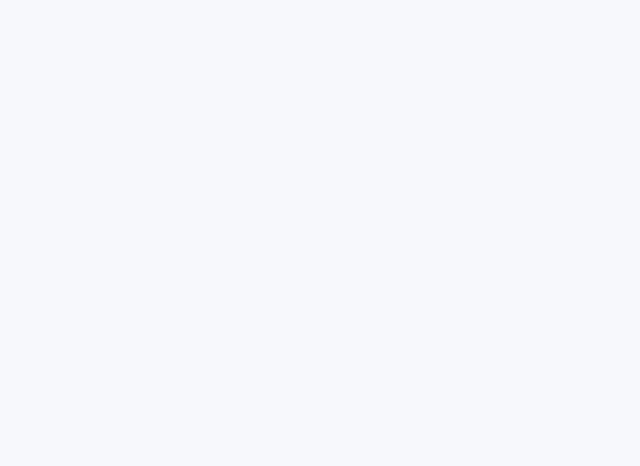
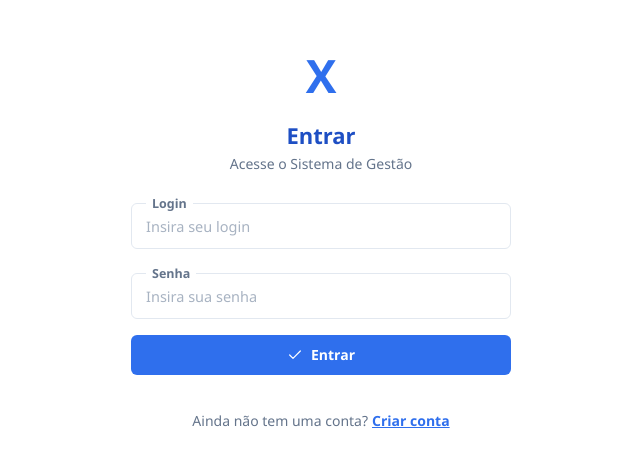
Before and after one commit to Alewahl12/desafio_gestao_funcionarios, a React app in the folder frontend/: page /login in a window 1280 px wide. Before the commit this address had no page. Shown: the part 152-618 px from the top of the page, without its empty margins (319-959 px from the left). Built offline with nearby package versions, Linux system fonts and the light colour scheme; the HTML template or start-up script is replaced by a standard one.

Commit message:
feat: tela de login e pagina de funcionario nao exibe vinculos sem clicar

```diff
--- a/frontend/src/App.jsx
+++ b/frontend/src/App.jsx
@@ -1,18 +1,29 @@
 import { BrowserRouter as Router, Routes, Route } from 'react-router-dom';
 import Layout from './components/Layout';
+import RequireAuth from './components/RequireAuth';
+import LoginPage from './pages/LoginPage';
 import DepartamentoList from './pages/DepartamentoList';
 import DepartamentoForm from './pages/DepartamentoForm';
 import CargoList from './pages/CargoList';
 import CargoForm from './pages/CargoForm';
 import FuncionarioList from './pages/FuncionarioList';
-// Nova importação:
 import FuncionarioForm from './pages/FuncionarioForm';
 
 function App() {
   return (
     <Router>
       <Routes>
-        <Route path="/" element={<Layout />}>
+        {/* Tela de login/cadastro — primeira tela, fora do layout do sistema */}
+        <Route path="/login" element={<LoginPage />} />
+
+        <Route
+          path="/"
+          element={
+            <RequireAuth>
+              <Layout />
+            </RequireAuth>
+          }
+        >
 
           {/* Rotas de Funcionário */}
           <Route path="/" element={<FuncionarioList />} />
--- a/frontend/src/components/Layout.module.css
+++ b/frontend/src/components/Layout.module.css
@@ -67,3 +67,31 @@
   background: var(--color-bg);
   overflow: hidden;
 }
+
+.spacer {
+  flex: 1;
+}
+
+.logoutItem {
+  display: flex;
+  flex-direction: column;
+  align-items: center;
+  gap: 6px;
+  width: calc(100% - 20px);
+  margin: 0 10px 20px;
+  padding: 12px 4px;
+  border: none;
+  border-radius: var(--radius-md);
+  background: transparent;
+  color: #dc2626;
+  font-size: 12.5px;
+  font-weight: 600;
+  font-family: inherit;
+  cursor: pointer;
+  transition: background-color 0.15s ease;
+}
+
+.logoutItem:hover {
+  background: rgba(220, 38, 38, 0.18);
+  color: #fecaca;
+}
--- /dev/null
+++ b/frontend/src/components/RequireAuth.jsx
@@ -0,0 +1,11 @@
+import { Navigate } from 'react-router-dom';
+import { isAuthenticated } from '../services/auth';
+
+function RequireAuth({ children }) {
+  if (!isAuthenticated()) {
+    return <Navigate to="/login" replace />;
+  }
+  return children;
+}
+
+export default RequireAuth;
--- a/frontend/src/components/icons.jsx
+++ b/frontend/src/components/icons.jsx
@@ -108,3 +108,13 @@ export function IconChevronDown({ size = 14, ...props }) {
     </svg>
   );
 }
+
+export function IconLogout({ size = 20, ...props }) {
+  return (
+    <svg width={size} height={size} viewBox="0 0 24 24" {...base} {...props}>
+      <path d="M9 21H5a2 2 0 0 1-2-2V5a2 2 0 0 1 2-2h4" />
+      <path d="M16 17l5-5-5-5" />
+      <path d="M21 12H9" />
+    </svg>
+  );
+}
--- a/frontend/src/pages/CargoList.jsx
+++ b/frontend/src/pages/CargoList.jsx
@@ -94,7 +94,7 @@ function CargoList() {
             />
           </fieldset>
 
-          <fieldset className={`${styles.fieldBox} ${styles.fieldBoxNarrow}`}>
+          <fieldset className={`${styles.fieldBox} ${styles.fieldBoxCodeSearch}`}>
             <legend className={styles.fieldLegend}>Código</legend>
             <input
               className={styles.fieldInput}
--- a/frontend/src/pages/Departamento.module.css
+++ b/frontend/src/pages/Departamento.module.css
@@ -217,6 +217,10 @@
 
 .fieldBoxNarrow {
   flex: 0 0 240px;
+}
+
+.fieldBoxCodeSearch {
+  flex: 0 0 320px;
 }
 
 .fieldLegend {
--- a/frontend/src/pages/DepartamentoList.jsx
+++ b/frontend/src/pages/DepartamentoList.jsx
@@ -91,7 +91,7 @@ function DepartamentoList() {
             />
           </fieldset>
 
-          <fieldset className={`${styles.fieldBox} ${styles.fieldBoxNarrow}`}>
+          <fieldset className={`${styles.fieldBox} ${styles.fieldBoxCodeSearch}`}>
             <legend className={styles.fieldLegend}>Código</legend>
             <input
               className={styles.fieldInput}
--- /dev/null
+++ b/frontend/src/pages/Login.module.css
@@ -0,0 +1,80 @@
+.page {
+  min-height: 100vh;
+  width: 100%;
+  display: flex;
+  align-items: center;
+  justify-content: center;
+  background: #ffffff;
+  padding: 24px;
+}
+
+.card {
+  width: 380px;
+  max-width: 100%;
+  display: flex;
+  flex-direction: column;
+  gap: 22px;
+}
+
+.logo {
+  font-size: 46px;
+  font-weight: 800;
+  color: var(--color-primary);
+  text-align: center;
+  line-height: 1;
+}
+
+.headerText {
+  text-align: center;
+}
+
+.title {
+  margin: 0 0 4px;
+  font-size: 22px;
+  font-weight: 800;
+  color: var(--color-heading);
+}
+
+.subtitle {
+  margin: 0;
+  font-size: 14px;
+  color: var(--color-text-muted);
+}
+
+.form {
+  display: flex;
+  flex-direction: column;
+  gap: 16px;
+}
+
+.errorText {
+  margin: 0;
+  font-size: 13px;
+  color: #dc2626;
+  text-align: center;
+}
+
+.submitBtn {
+  width: 100%;
+  justify-content: center;
+  padding-top: 12px;
+  padding-bottom: 12px;
+}
+
+.toggleRow {
+  text-align: center;
+  font-size: 14px;
+  color: var(--color-text-muted);
+}
+
+.toggleLink {
+  background: none;
+  border: none;
+  padding: 0;
+  margin-left: 4px;
+  color: var(--color-primary);
+  font-weight: 600;
+  font-size: 14px;
+  cursor: pointer;
+  text-decoration: underline;
+}
--- /dev/null
+++ b/frontend/src/pages/LoginPage.jsx
@@ -0,0 +1,139 @@
+import { useState } from 'react';
+import { useNavigate } from 'react-router-dom';
+import shared from './Departamento.module.css';
+import styles from './Login.module.css';
+import { login as autenticar, registrar } from '../services/auth';
+import { IconCheck } from '../components/icons';
+
+function LoginPage() {
+  const [modo, setModo] = useState('login'); // 'login' | 'registrar'
+  const [loginValue, setLoginValue] = useState('');
+  const [senha, setSenha] = useState('');
+  const [confirmarSenha, setConfirmarSenha] = useState('');
+  const [erro, setErro] = useState('');
+  const [carregando, setCarregando] = useState(false);
+
+  const navigate = useNavigate();
+
+  const limparCamposSenha = () => {
+    setSenha('');
+    setConfirmarSenha('');
+  };
+
+  const alternarModo = () => {
+    setErro('');
+    limparCamposSenha();
+    setModo(modo === 'login' ? 'registrar' : 'login');
+  };
+
+  const handleSubmit = async (e) => {
+    e.preventDefault();
+    setErro('');
+
+    if (modo === 'registrar') {
+      if (senha.length < 6) {
+        setErro('A senha deve ter pelo menos 6 caracteres.');
+        return;
+      }
+      if (senha !== confirmarSenha) {
+        setErro('As senhas não coincidem.');
+        return;
+      }
+    }
+
+    setCarregando(true);
+    try {
+      if (modo === 'registrar') {
+        await registrar(loginValue, senha);
+        alert('Conta criada com sucesso! Agora faça login.');
+        setModo('login');
+        limparCamposSenha();
+      } else {
+        await autenticar(loginValue, senha);
+        navigate('/', { replace: true });
+      }
+    } catch (error) {
+      setErro(error.response?.data || 'Não foi possível concluir. Tente novamente.');
+    } finally {
+      setCarregando(false);
+    }
+  };
+
+  return (
+    <div className={styles.page}>
+      <div className={styles.card}>
+        <div className={styles.logo}>X</div>
+
+        <div className={styles.headerText}>
+          <h1 className={styles.title}>{modo === 'login' ? 'Entrar' : 'Criar Conta'}</h1>
+          <p className={styles.subtitle}>
+            {modo === 'login'
+              ? 'Acesse o Sistema de Gestão'
+              : 'Preencha os dados para criar sua conta'}
+          </p>
+        </div>
+
+        <form className={styles.form} onSubmit={handleSubmit}>
+          <fieldset className={shared.fieldBox}>
+            <legend className={shared.fieldLegend}>Login</legend>
+            <input
+              className={shared.fieldInput}
+              placeholder="Insira seu login"
+              value={loginValue}
+              onChange={(e) => setLoginValue(e.target.value)}
+              autoComplete="username"
+              required
+            />
+          </fieldset>
+
+          <fieldset className={shared.fieldBox}>
+            <legend className={shared.fieldLegend}>Senha</legend>
+            <input
+              className={shared.fieldInput}
+              type="password"
+              placeholder="Insira sua senha"
+              value={senha}
+              onChange={(e) => setSenha(e.target.value)}
+              autoComplete={modo === 'login' ? 'current-password' : 'new-password'}
+              required
+            />
+          </fieldset>
+
+          {modo === 'registrar' && (
+            <fieldset className={shared.fieldBox}>
+              <legend className={shared.fieldLegend}>Confirmar Senha</legend>
+              <input
+                className={shared.fieldInput}
+                type="password"
+                placeholder="Repita sua senha"
+                value={confirmarSenha}
+                onChange={(e) => setConfirmarSenha(e.target.value)}
+                autoComplete="new-password"
+                required
+              />
+            </fieldset>
+          )}
+
+          {erro && <p className={styles.errorText}>{erro}</p>}
+
+          <button
+            type="submit"
+            className={`${shared.btnPrimary} ${styles.submitBtn}`}
+            disabled={carregando}
+          >
+            <IconCheck /> {carregando ? 'Aguarde...' : modo === 'login' ? 'Entrar' : 'Confirmar'}
+          </button>
+        </form>
+
+        <p className={styles.toggleRow}>
+          {modo === 'login' ? 'Ainda não tem uma conta?' : 'Já tem uma conta?'}
+          <button type="button" className={styles.toggleLink} onClick={alternarModo}>
+            {modo === 'login' ? 'Criar conta' : 'Entrar'}
+          </button>
+        </p>
+      </div>
+    </div>
+  );
+}
+
+export default LoginPage;
--- /dev/null
+++ b/frontend/src/services/auth.js
@@ -0,0 +1,33 @@
+import api from './api';
+
+const CHAVE_AUTH = 'gf_autenticado';
+const CHAVE_USUARIO = 'gf_usuario';
+
+export async function login(login, senha) {
+  const response = await api.post('/auth/login', { login, senha });
+  salvarSessao(response.data);
+  return response.data;
+}
+
+export async function registrar(login, senha) {
+  const response = await api.post('/auth/registrar', { login, senha });
+  return response.data;
+}
+
+function salvarSessao(usuario) {
+  localStorage.setItem(CHAVE_AUTH, 'true');
+  localStorage.setItem(CHAVE_USUARIO, usuario?.login || '');
+}
+
+export function isAuthenticated() {
+  return localStorage.getItem(CHAVE_AUTH) === 'true';
+}
+
+export function getUsuarioLogado() {
+  return localStorage.getItem(CHAVE_USUARIO) || '';
+}
+
+export function logout() {
+  localStorage.removeItem(CHAVE_AUTH);
+  localStorage.removeItem(CHAVE_USUARIO);
+}
```
Also changed, not shown: frontend/src/components/Layout.jsx (+18 -3 lines), frontend/src/pages/FuncionarioList.jsx (+1 -7 lines).
